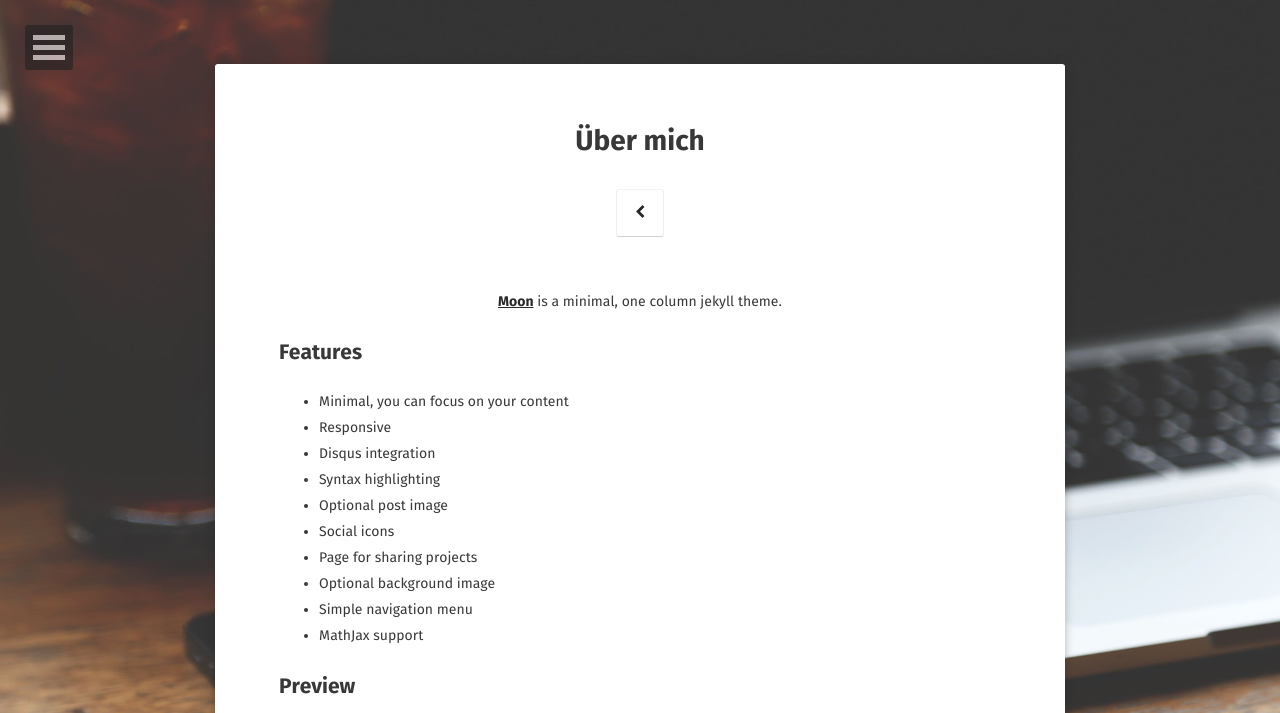
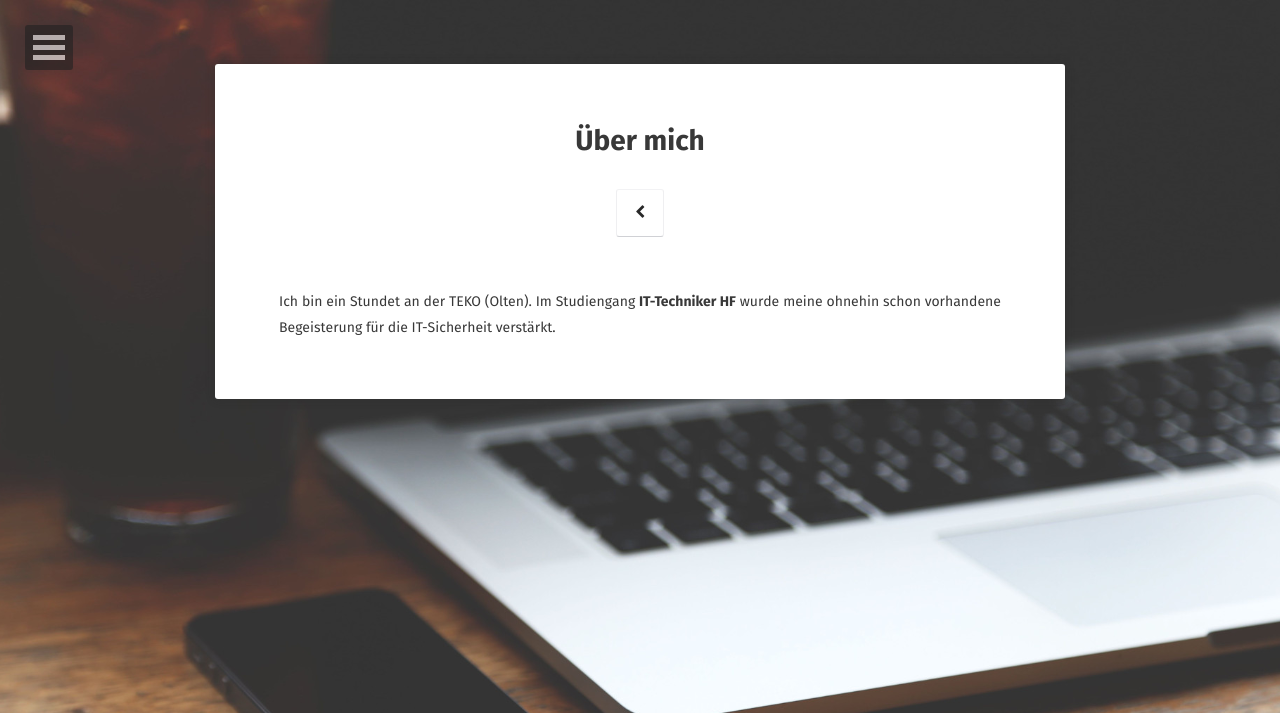
Before and after one commit to lauliger/IT-Sicherheit, a Jekyll site: the page built from about/index.md, in a window 1280 px wide. Shown: the top 713 px of the page. Built offline with Jekyll 4.4.1, drawn with Linux system fonts in a browser that asks for light colours; some web fonts are replaced; some of the changed text lies outside the part shown; grey boxes are pictures that could not be loaded.

Commit message:
Update index.md

```diff
--- a/about/index.md
+++ b/about/index.md
@@ -6,32 +6,5 @@ date: 2019-01-08
 comments: false
 ---
 
-<center><a href="http://taylantatli.github.io/Moon"><b>Moon</b></a> is a minimal, one column jekyll theme.</center>
-
-## Features
-* Minimal, you can focus on your content
-* Responsive
-* Disqus integration
-* Syntax highlighting
-* Optional post image
-* Social icons
-* Page for sharing projects
-* Optional background image
-* Simple navigation menu
-* MathJax support
-
-## Preview
-
-{% capture images %}
-    https://cloud.githubusercontent.com/assets/754514/14509720/61c61058-01d6-11e6-93ab-0918515ecd56.png
-    https://cloud.githubusercontent.com/assets/754514/14509716/61ac6c8e-01d6-11e6-879f-8308883de790.png
-{% endcapture %}
-{% include gallery images=images caption="Screenshots of Moon Theme" cols=2 %}
-
-See a [live version of Moon](http://taylantatli.github.io/Moon) hosted on GitHub.
-
-## Getting Started
-
-To learn how to install and use this theme check out the [Setup Guide](http://taylantatli.me/Moon/moon-theme/) for more information.
-
-[Install Moon](https://github.com/TaylanTatli/Moon){: .btn}
+Ich bin ein Stundet an der TEKO (Olten).
+Im Studiengang __IT-Techniker HF__ wurde meine ohnehin schon vorhandene Begeisterung für die IT-Sicherheit verstärkt.
```
